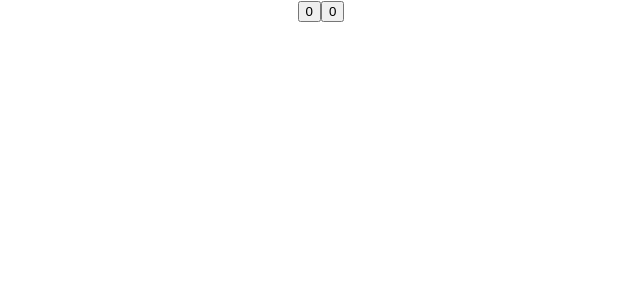
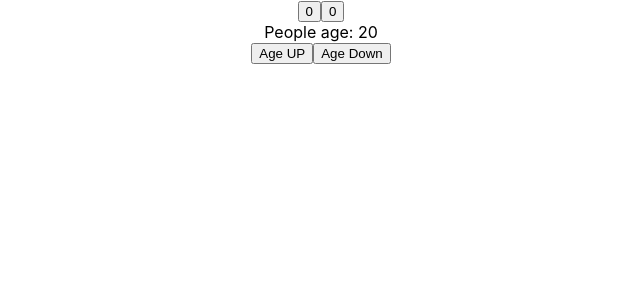
Before and after one commit to benjaminhuanghuang/react-redux-saga-study, a React (Create React App) app: page / in a window 1280 px wide. Shown: the top 300 px of the page, without its empty margins (319-959 px from the left). Built offline with nearby package versions, Linux system fonts and the light colour scheme.

Commit message:
add sample

```diff
--- a/src/App.js
+++ b/src/App.js
@@ -7,11 +7,13 @@ import Other from './components/other/other'
 import Example from './components/example/example.js'
 
 import Counter from './components/Counter'
+import People from './components/People'
 
 function App() {
   return (
     <div className="App">
       <Counter/>
+      <People/>
       {/* <Hello />
       <Other/>
       <Example/> */}
--- /dev/null
+++ b/src/components/People.js
@@ -0,0 +1,31 @@
+import React, { Component } from 'react'
+import { connect } from 'react-redux';
+
+class People extends Component {
+  render() {
+    return (
+      <div>
+          <div className="Age-label">
+          People age: <span>{this.props.people.age}</span>
+        </div>
+        <button onClick={this.props.onAgeUp}>Age UP</button>
+        <button onClick={this.props.onAgeDown}>Age Down</button>
+      </div>
+    )
+  }
+}
+
+const mapStateToProps = state => {
+  return {
+    people: state.people
+  };
+};
+
+const mapDispachToProps = dispatch => {
+  return {
+    onAgeUp: () => dispatch({ type: "AGE_UP", value: 3 }),
+    onAgeDown: () => dispatch({ type: "AGE_DOWN", value: 1 })
+  };
+};
+
+export default connect(mapStateToProps, mapDispachToProps)(People)
--- a/src/reducers/index.js
+++ b/src/reducers/index.js
@@ -2,8 +2,10 @@ import {combineReducers} from 'redux';
 
 import users from './users'
 import counter from './counter'
+import people from './people'
 
 export default combineReducers({
   users,
-  counter
+  counter,
+  people
 });
--- /dev/null
+++ b/src/reducers/people.js
@@ -0,0 +1,23 @@
+const initialState = {
+  age: 20
+};
+
+const reducer = (state = initialState, action) => {
+  const newState = { ...state };
+
+  switch (action.type) {
+    case 'AGE_UP':
+      newState.age += action.value;
+      break;
+
+    case 'AGE_DOWN':
+      newState.age -= action.value;
+      break;
+
+    default:
+      return state;
+  }
+  return newState;
+};
+
+export default reducer;
--- a/src/sagas/user.js
+++ b/src/sagas/user.js
@@ -3,7 +3,7 @@ import axios from 'axios'
 import {call, put, takeEvery, takeLatest} from 'redux-saga/effects'
 
 function* fetchUsers(){
-  const users = yield call([axios, axios.get], 'url');
+  const users = yield call([axios, axios.get], 'http://5826ed963900d612000138bd.mockapi.io/items');
   yield put({type:'FETCH_USER_SUCCESS', payload:users.data});
 }
 
```
